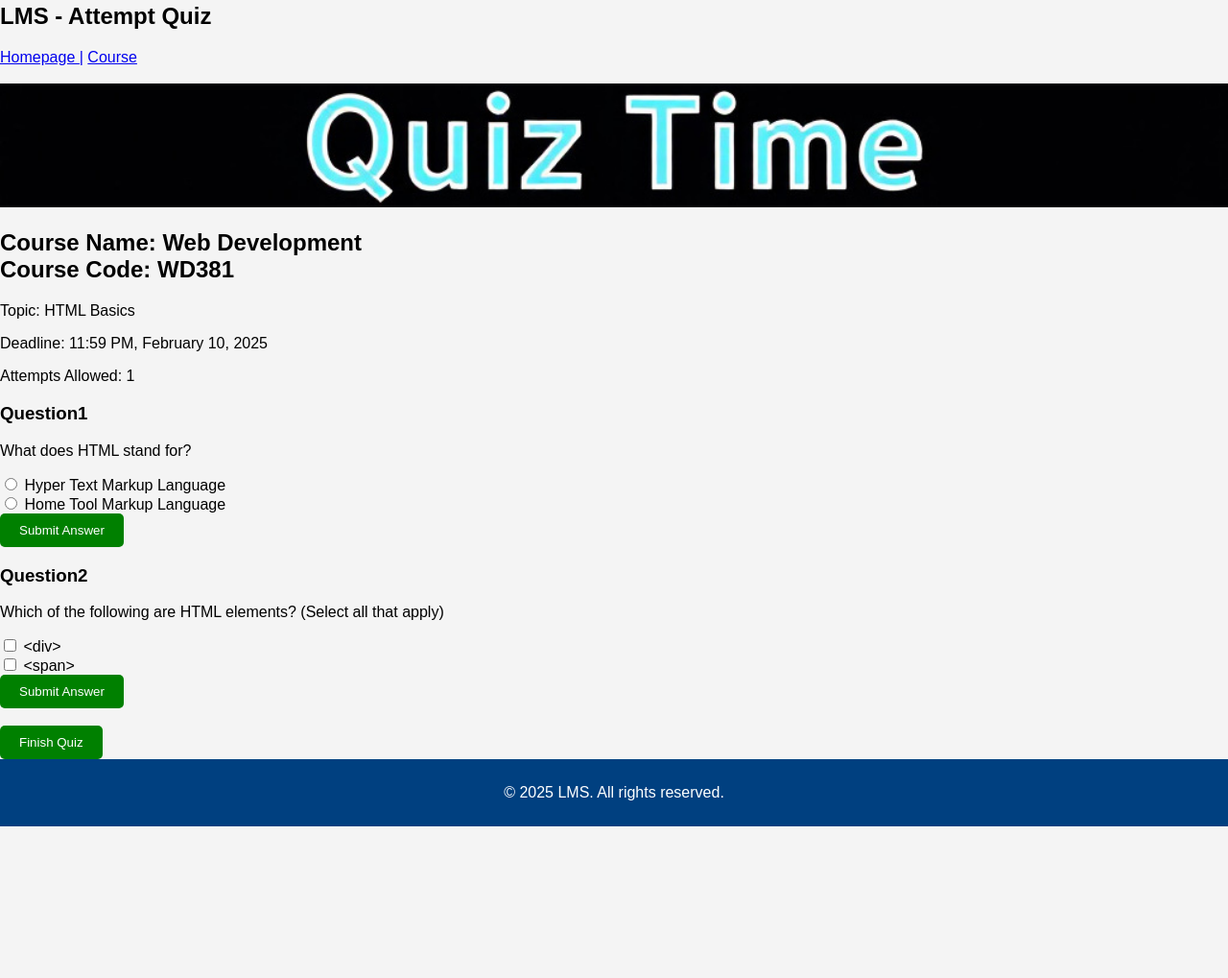
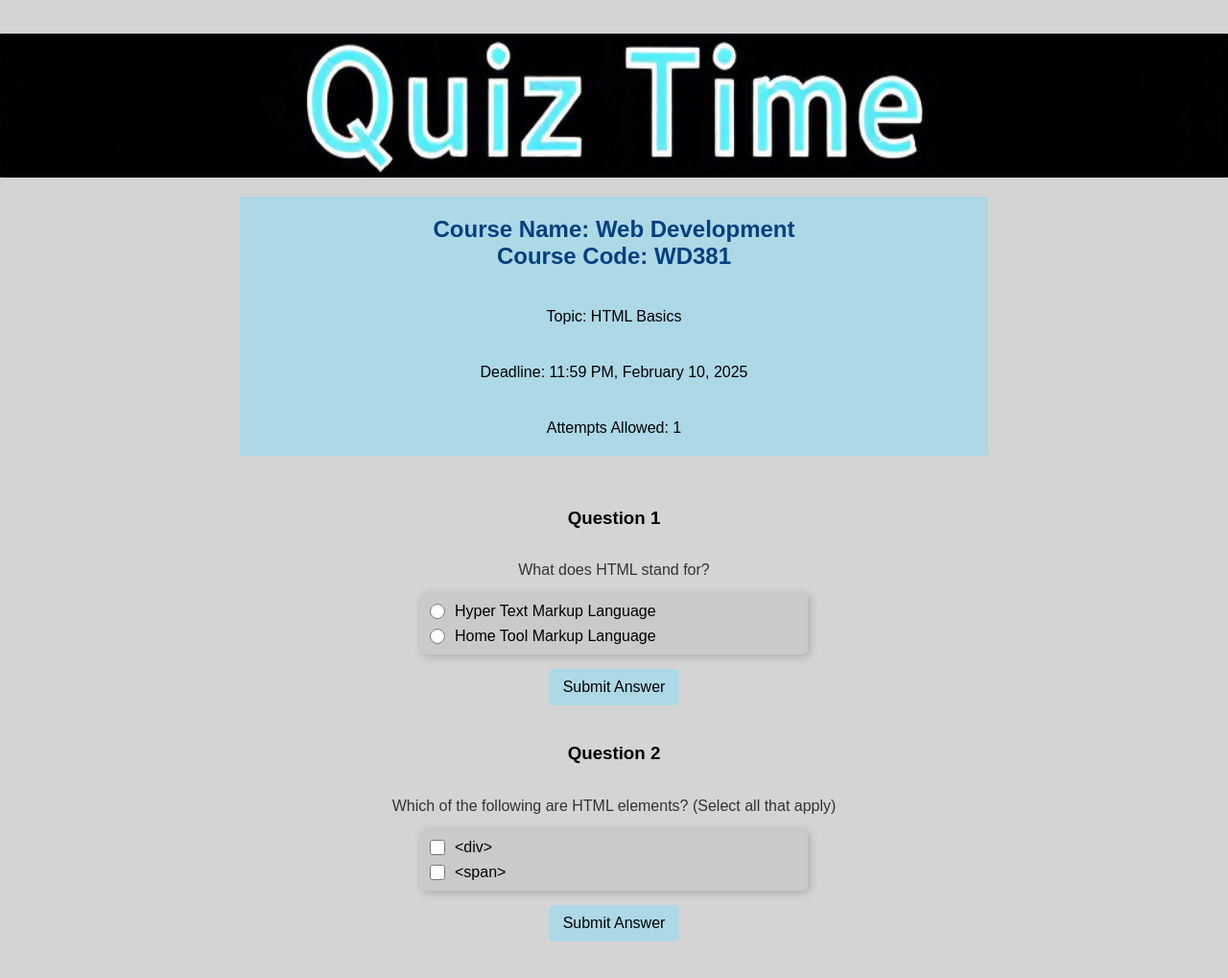
Before and after one commit to aditi-j25/LMS_Web_Application, a plain HTML site: page attempt_quiz.html in a window 1280 px wide. Shown: the part 231-1250 px from the top of the page at 96% size. Before the commit the page ends 1092 px from the top, so only its background shows below. Drawn offline with Linux system fonts and the light colour scheme.

Commit message:
i finished my part, but i am not sure about the overall background thoo, can u check that, thanksss

```diff
--- a/attempt_quiz.html
+++ b/attempt_quiz.html
@@ -1,49 +1,59 @@
 <!DOCTYPE html>
 <html>
-	<head>
+	<header>
 		<link rel="stylesheet" href="styles.css">
 		<title> Attempt Quiz - LMS </title>
 		<img src="logo.jpg" width="150" height="150">
 		<h1>LMS - Learning Management System</h1>
-	</head>
+	</header>
 	<body>
-	<h2>LMS - Attempt Quiz</h2>
-	<div>
-		<a href="index.html">Homepage |</a>
-		<a href="course_view.html"> Course </a>
-	</div><br>
+	<h2 id="attempt">LMS - Attempt Quiz</h2>
+	<nav>
+		<a href="index.html">Homepage </a>
+		<a href="course_view.html"> Courses </a>
+	</nav><br>
 	<img src="banner.jpg" width="100%">
-	<h2>Course Name: Web Development <br> Course Code: WD381</h2>
-		<p>Topic: HTML Basics</p>
-		<p>Deadline: 11:59 PM, February 10, 2025</p>
-		<p>Attempts Allowed: 1 </p>
 
-	<form>
-	<div>
-	<h3><b>Question1</b></h3>
-	<p>What does HTML stand for?</p>
-		<input type="radio" id="html" name="html">
-		<label for "html">Hyper Text Markup Language</label>
-		<br>
-		<input type="radio" id="html" name="html">
-		<label for "html">Home Tool Markup Language</label>
-		<br>
-		<button>Submit Answer</button>
-	</div>
-	<div>
-	<h3><b>Question2</b></h3>
-	<p>Which of the following are HTML elements? (Select all that apply)</p>
-		<input type="checkbox" id="element1" name="element1">
-		<label for="element1"> &ltdiv&gt </label>
-		<br>
-		<input type="checkbox" id="element2" name="element2">
-		<label for="element2"> &ltspan&gt  </label>
-		<br>
-		<button>Submit Answer</button>
-	</div>
-	<br>
+	<h2 id="coursename">Course Name: Web Development <br> Course Code: WD381</h2>
+		<p id="course">Topic: HTML Basics</p>
+		<p id="course">Deadline: 11:59 PM, February 10, 2025</p>
+		<p id="course">Attempts Allowed: 1 </p>
+
+	<form id="quiztime">
+			<div class="question-container">
+				<h3 id="Question">Question 1</h3>
+				<p id="actual_ques">What does HTML stand for?</p>
+				<div class="options">
+					<div class="option-item">
+						<input type="radio" name="html" id="html1">
+						<label for="html1">Hyper Text Markup Language</label>
+					</div>
+					<div class="option-item">
+						<input type="radio" name="html" id="html2">
+						<label for="html2">Home Tool Markup Language</label>
+					</div>
+				</div>
+				<button id="submit">Submit Answer</button>
+			</div>
+
+			<div class="question-container">
+				<h3 id="Question">Question 2</h3>
+				<p id="actual_ques">Which of the following are HTML elements? (Select all that apply)</p>
+				<div class="options">
+					<div class="option-item">
+						<input type="checkbox" id="div">
+						<label for="div">&lt;div&gt;</label>
+					</div>
+					<div class="option-item">
+						<input type="checkbox" id="span">
+						<label for="span">&lt;span&gt;</label>
+					</div>
+				</div>
+				<button id="submit">Submit Answer</button>
+			</div>
+
 	</form>
-	<a  href="leaderboard.html"><button>Finish Quiz</button></a>
+	<a  href="leaderboard.html"><button id="Finish">Finish Quiz</button></a>
 
 
 
--- a/styles.css
+++ b/styles.css
@@ -1,12 +1,14 @@
 /* ============================= */
 /* Global Styles */
 /* ============================= */
+
 body {
     font-family: Arial, sans-serif;
     margin: 0;
     padding: 0;
-    background-color: #f4f4f4;
-}
+    text-align: center;
+    background-color: #d4d4d4;
+    }
 
 /* ============================= */
 /* Header Styling (All Pages) */
@@ -14,9 +16,15 @@ body {
 header {
     display: flex;
     justify-content: space-between; /* Logo on left, LMS name on right */
+    color: white;
     background-color: #004080;
     padding: 20px;
     margin: 0;
+    text-align: center;
+}
+
+header img{
+    margin-right: 20px;
 }
 
 /* ============================= */
@@ -27,14 +35,13 @@ nav {
     justify-content: space-around; /* Even spacing */
     background-color: #003366;
     padding: 10px;
+    text-align: center;
 }
 
 nav a {
-    color: white;
+    color: white; /* white text*/
     text-decoration: none;
     font-size: 16px;
-    padding: 8px 15px;
-    transition: all 0.3s ease-in-out;
 }
 
 nav a:hover {
@@ -44,20 +51,49 @@ nav a:hover {
 /* ============================= */
 /* Main Content - Homepage */
 /* ============================= */
+#About {    /* about lms */
+    color: #004080 ;
+    text-align: center;
+}
+
 main {
     background-color: #d4d4d4;
     text-align: center;
+    list-style-position: inside ;
     padding: 20px;
     margin: 20px;
-    border-radius: 10px;
-    box-shadow: 2px 2px 10px rgba(0, 0, 0, 0.2);
- } /* Soft shadow effect */
+}
+ul {
+    list-style-type: none; /* Remove default bullets */
+    padding: 0;
+    text-align: left; /* Aligns text to the left */
+    display: inline-block; /* Ensures it stays centered if needed */
+}
 
+ul li {
+    position: relative;
+    padding-left: 20px; /* Creates space for the dash */
+    text-align: left;
+    margin-bottom: 10px;
+}
+
+ul li::before {
+    content: "–"; /* Dash as a bullet */
+    position: absolute;
+    left: 0;
+    color: black;
+    font-weight: bold;
+}
+
+#key{ /* key features*/
+    font-weight: bold;
+    margin-bottom: 0;
+}
 
 /* ============================= */
 /* Footer (All Pages) */
 /* ============================= */
-footer {
+footer p {
     background-color: #004080;
     color: white;
     text-align: center;
@@ -67,20 +103,24 @@ footer {
 /* ============================= */
 /* Login Page - Centered Form */
 /* ============================= */
-.login-container {
+main form {
     display: flex;
-    justify-content: center;
+    flex-direction: column;
     align-items: center;
-    height: 80vh;
+    background-color: darkgray;
+    padding: 30px;
+    height:100%;
+    margin: 0 0 150px ;
+    border-radius: 30px;
+    box-shadow: 1px 1px 10px rgba(0, 0, 0, 0.2);
 }
 
-.login-form {
-    background-color: #d4d4d4;
-    padding: 30px;
-    margin: 0 150px;
-    border-radius: 30px;
-    box-shadow: 2px 2px 10px rgba(0, 0, 0, 0.3);
-    text-align: center;
+main form *{
+    margin-bottom: 10px;
+}
+main form label{
+    font-weight: bold;
+    margin-bottom: 10px;
 }
 
 /* Input Fields */
@@ -88,25 +128,31 @@ input[type="text"], input[type="password"] {
     background-color: lightyellow;
     padding: 10px;
     border-radius: 5px;
-    border: 3px solid darkgray;
-    width: 100%;
-    margin-bottom: 10px;
+    border-width: 3px ;
+    border-color: darkgray;
+    width: 50%;
+    margin: 0;
+}
+
+input:focus, button:focus {
+    outline: 2px solid blue;
 }
 
 /* Login Button */
-button {
+#loginbutton {
     background-color: #008000;
     color: white;
     border: none;
     padding: 10px 20px;
     border-radius: 5px;
     cursor: pointer;
-    transition: background-color 0.3s;
+    margin-top: 0px;
 }
 
-button:hover {
+#loginbutton:hover {
     background-color: #006600;
 }
+
 
 /* Forgot Password Link */
 .forgot-password {
@@ -118,13 +164,129 @@ button:hover {
     text-decoration: underline;
 }
 
+
 /* ============================= */
 /* Course View - Dropdown Styling */
 /* ============================= */
-select {
-    background-color: lightyellow;
+
+
+/* ============================= */
+/*Attempt Quiz Page */
+/* ============================= */
+
+#attempt {display: none;}
+
+img[src="banner.jpg"] {
+    width: 100%;
+    height: 150px;
+    border-radius: 1px;
+    display: block;
+    margin: 20px auto;
+}
+
+#coursename, #course {
+    text-align: center;
+    background-color: lightblue;
+    padding: 20px;
+    margin: 0 250px;
+}
+
+#coursename {
+    color: #004080 ;
+    font-weight: bold;
+}
+
+/* Quiz Questions Styling */
+
+ #Question{
+    font-weight: bold;
+    text-align: center;
+    color: black;
+    background-color: transparent;
+}
+
+ #quiztime{
+    padding: 15px;
+    margin: 20px auto;
+    width: 50%;
+
+}
+
+#actual_ques {
+    font-size: 16px;
+    color: #333;
+    text-align: center;
+    margin-bottom: 15px;
+}
+
+/* Make sure question number and text are stacked properly */
+.question-container {
+    display: flex;
+    flex-direction: column;
+    align-items: center;
+    margin-bottom: 20px;
+}
+
+.options {
+    padding: 10px;
+    width: 60%;
+    text-align: left;
+    margin-bottom: 15px;
+    display: flex;
+    flex-direction: column;
+    gap: 8px;
     border-radius: 5px;
-    padding: 8px;
-    border: 1px solid darkgray;
+    box-shadow: 2px 2px 10px rgba(0, 0, 0, 0.2);
+    background-color: #cacaca;
+    text-align: center;
+}
+
+.option-item {
+    display: flex;
+    align-items: center;
+    gap: 10px; /* Space between input & label */
+}
+
+/* Align radio and checkbox inputs properly */
+input[type="radio"], input[type="checkbox"] {
+    margin: 0;
+    width: 16px;
+    height: 16px;
+}
+
+label {
+    display: inline-block;
     font-size: 16px;
 }
+
+/* Buttons Styling */
+button {
+    padding: 10px 15px;
+    border: none;
+    border-radius: 5px;
+    cursor: pointer;
+    font-size: 16px;
+}
+
+/* Submit Answer Button */
+#submit {
+    background-color: lightblue;
+    color: black;
+    display: block;
+
+}
+
+#submit:hover {
+    background-color: darkblue;
+    color: white;
+}
+
+/* Finish Quiz Button */
+#Finish {
+    background-color: #D32F2F;
+    color: white;
+}
+
+#Finish:hover {
+    background-color: #821b1b;
+}
```
Also changed, not shown: course_view.html (+4 -4 lines), index.html (+5 -5 lines), leaderboard.html (+4 -4 lines), login.html (+10 -8 lines).
